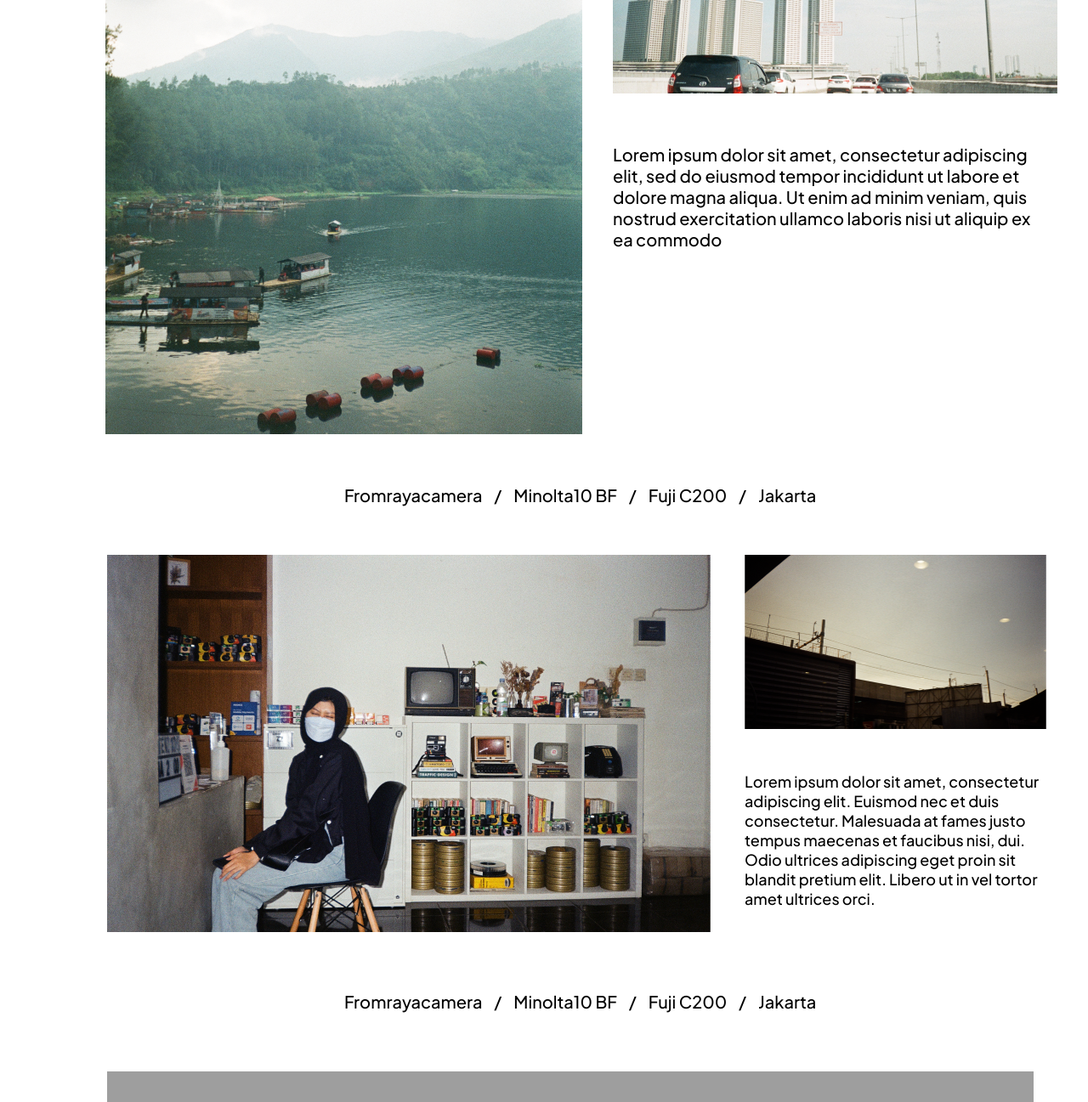
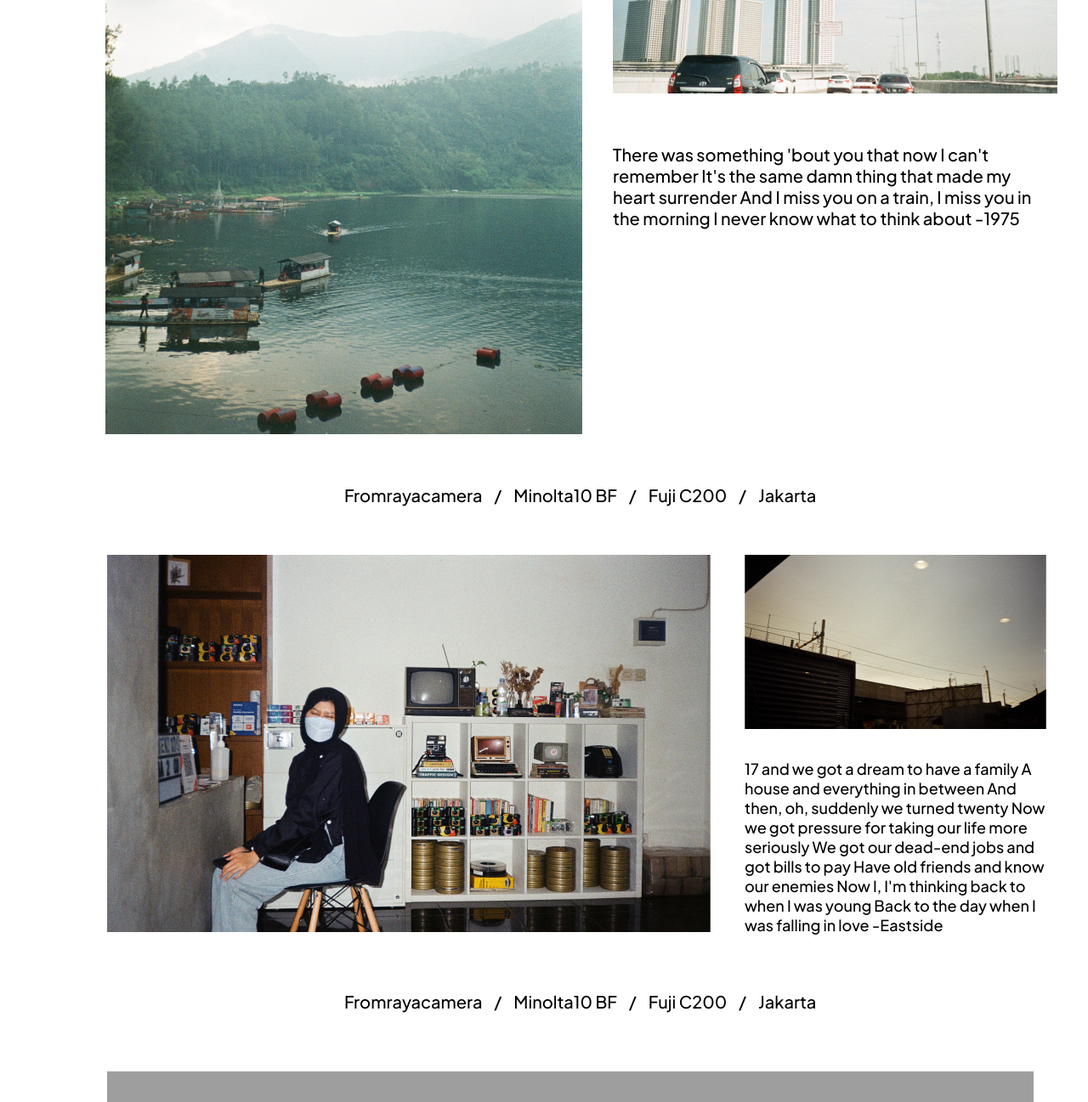
Before and after one commit to rayaadinda/fromrayacamera, a plain HTML site: page galeri/circa2022/index.html in a window 1280 px wide. Shown: the part 1500-2797 px from the top of the page at 85% size. Drawn offline with nearby package versions, Linux system fonts and the light colour scheme; grey boxes are pictures that could not be loaded.

Commit message:
add text

```diff
--- a/galeri/circa2022/index.html
+++ b/galeri/circa2022/index.html
@@ -34,17 +34,24 @@
         <img class="secondwave" data-aos="fade-right" src="img/secondwave290446-1.png" />
         <img class="img" data-aos="fade-left" src="img/secondwave29041-1.png" />
         <p class="p" data-aos="fade-left">
-          Lorem ipsum dolor sit amet, consectetur adipiscing elit, sed do eiusmod tempor incididunt ut labore et dolore
-          magna aliqua. Ut enim ad minim veniam, quis nostrud exercitation ullamco laboris nisi ut aliquip ex ea commodo
+          There was something 'bout you that now I can't remember
+          It's the same damn thing that made my heart surrender
+          And I miss you on a train, I miss you in the morning
+          I never know what to think about -1975
         </p>
         <img class="secondwave-2" data-aos="fade-up"src="img/secondwave290447-1.png" />
         <div class="BLOCK">
           <div class="frame">
             <img class="MIG" data-aos="fade-left"src="img/mig-13.png" />
             <p class="text-wrapper-2"data-aos="fade-left">
-              Lorem ipsum dolor sit amet, consectetur adipiscing elit. Euismod nec et duis consectetur. Malesuada at
-              fames justo tempus maecenas et faucibus nisi, dui. Odio ultrices adipiscing eget proin sit blandit pretium
-              elit. Libero ut in vel tortor amet ultrices orci.
+              17 and we got a dream to have a family
+              A house and everything in between
+              And then, oh, suddenly we turned twenty
+              Now we got pressure for taking our life more seriously
+              We got our dead-end jobs and got bills to pay
+              Have old friends and know our enemies
+              Now I, I'm thinking back to when I was young
+              Back to the day when I was falling in love -Eastside
             </p>
           </div>
           <img class="MIG-2" data-aos="fade-right" src="img/mig-39.png" />
--- a/galeri/circa2022/style.css
+++ b/galeri/circa2022/style.css
@@ -155,6 +155,7 @@
 
 .circa .text-wrapper-2 {
   position: relative;
+  top: -15px;
   width: 355px;
   margin-left: -13.24px;
   margin-right: -13.24px;
```
